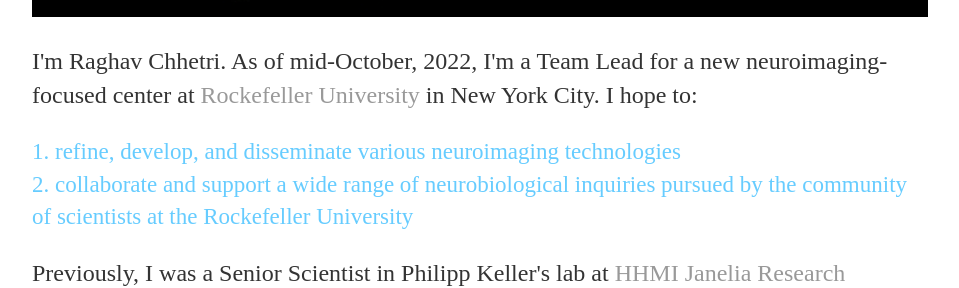
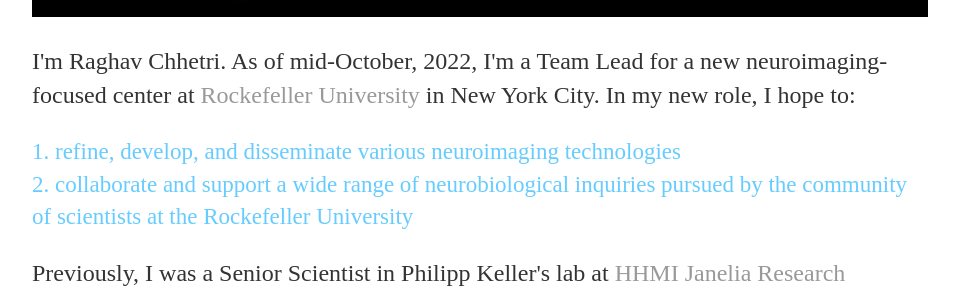
Before and after one commit to raghavchhetri/raghavchhetri.github.io, a Jekyll site: the page built from about/index.html, in a window 1280 px wide. Shown: the part 618-906 px from the top of the page, without its empty margins (160-1119 px from the left). Built offline with Jekyll 4.4.1, drawn with Linux system fonts in a browser that asks for light colours; comment, search, counter and statistics services are not loaded.

Commit message:
Update index.html

```diff
--- a/about/index.html
+++ b/about/index.html
@@ -7,7 +7,7 @@ title: About Raghav Chhetri
 			<img src="/about/DrosophilaCombined.png" alt="Neurons,Development" style="height:100%; width:100%; object-fit:contain" class="inline"/>
 
 			<p>I'm Raghav Chhetri. As of mid-October, 2022, I'm a Team Lead for a new neuroimaging-focused center at <a href="https://www.rockefeller.edu//">Rockefeller University</a> in New York City.
-				I hope to:
+				In my new role, I hope to:
 				<p style="color:#66CCFF;font-size:23px;"> 1. refine, develop, and disseminate various neuroimaging technologies
 				<br> 2. collaborate and support a wide range of neurobiological inquiries pursued by the community of scientists at the Rockefeller University </p>
 
```
